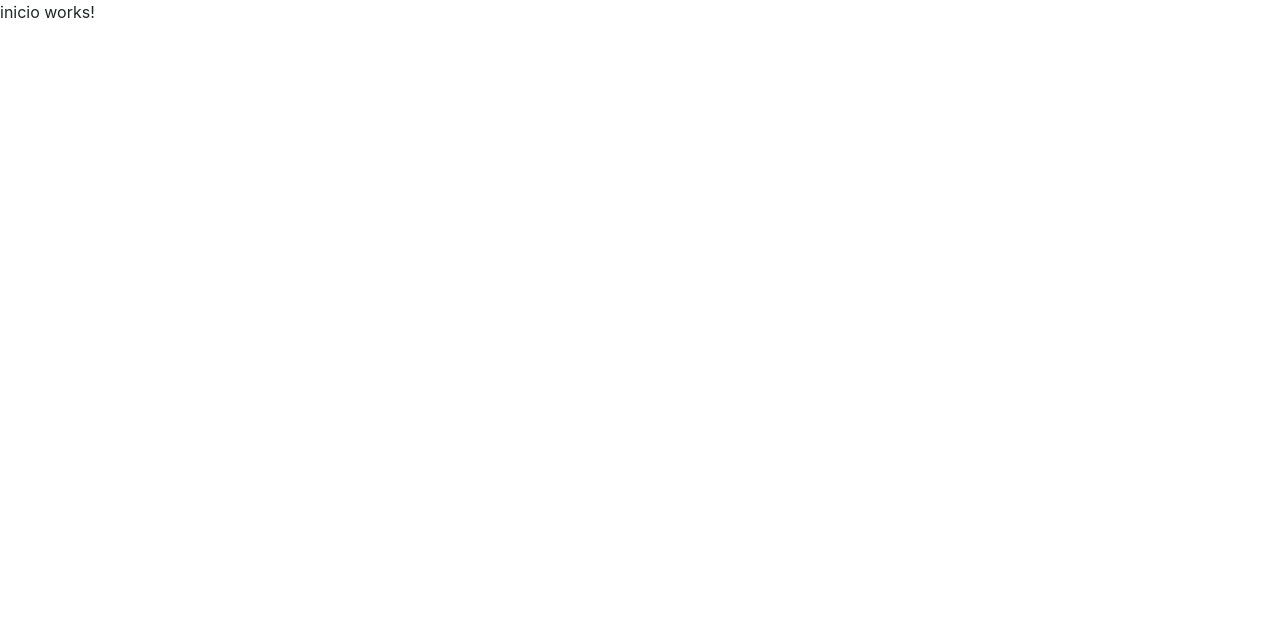
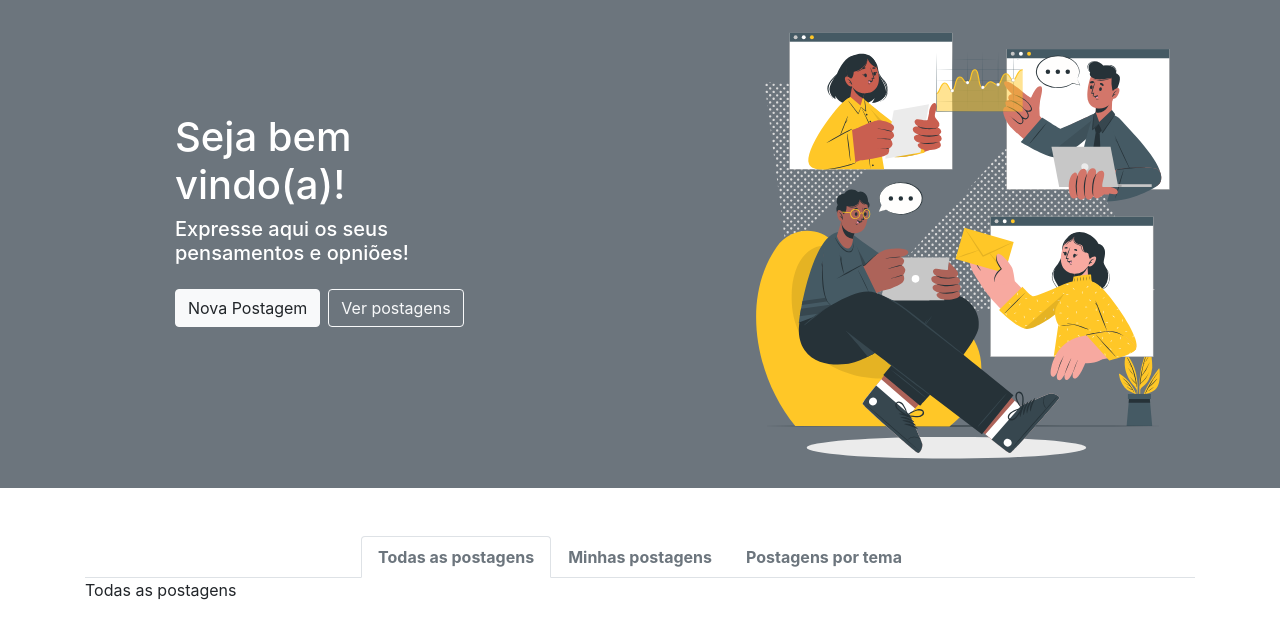
Before and after one commit to dbonach/personal-blog-frontend, an Angular app: page /inicio in a window 1280 px wide. Shown: the top 638 px of the page. Built offline with nearby package versions, Linux system fonts and the light colour scheme.

Commit message:
Add modal to create new blog posts

```diff
--- a/src/app/inicio/inicio.component.html
+++ b/src/app/inicio/inicio.component.html
@@ -1 +1,81 @@
-<p>inicio works!</p>
+<div class="container-fluid">
+  <div class="row bg-secondary d-flex align-items-center">
+    <div class="col-md-6">
+      <div class="row d-flex justify-content-center">
+        <div class="col-md-6 text-white">
+          <h1>Seja bem vindo(a)!</h1>
+          <h5>Expresse aqui os seus pensamentos e opniões!</h5>
+        </div>
+      </div>
+
+      <div class="row d-flex justify-content-center mt-3 mb-5">
+        <div class="col-md-6">
+          <button class="btn btn-light mr-2" data-toggle="modal" data-target="#novaPostagem">Nova Postagem</button>
+          <a class="btn btn-outline-light" href="#postagens">Ver postagens</a>
+        </div>
+      </div>
+    </div>
+    <div class="col-md-6 d-flex justify-content-center">
+      <img src="../../assets/img/remote-meeting.svg" alt="" width="80%">
+    </div>
+  </div>
+</div>
+
+<div class="container my-5" id="postagens">
+  <ul class="nav nav-tabs d-flex justify-content-center" id="myTab" role="tablist">
+    <li class="nav-item">
+      <a class="nav-link active text-secondary font-weight-bold" id="home-tab" data-toggle="tab" href="#todasPostagens"
+        role="tab" aria-controls="nav-todasPostagens" aria-selected="true">Todas as postagens</a>
+    </li>
+    <li class="nav-item">
+      <a class="nav-link text-secondary font-weight-bold" id="profile-tab" data-toggle="tab" href="#minhasPostagens"
+        role="tab" aria-controls="nav-minhasPostagens" aria-selected="false">Minhas postagens</a>
+    </li>
+    <li class="nav-item">
+      <a class="nav-link text-secondary font-weight-bold" id="contact-tab" data-toggle="tab" href="#postagemTema"
+        role="tab" aria-controls="nav-postagemTema" aria-selected="false">Postagens por tema</a>
+    </li>
+  </ul>
+  <div class="tab-content" id="myTabContent">
+    <div class="tab-pane fade show active" id="todasPostagens" role="tabpanel" aria-labelledby="home-tab">Todas as
+      postagens</div>
+    <div class="tab-pane fade" id="minhasPostagens" role="tabpanel" aria-labelledby="profile-tab">Minhas postagens</div>
+    <div class="tab-pane fade" id="postagemTema" role="tabpanel" aria-labelledby="contact-tab">Postagens por tema</div>
+  </div>
+</div>
+
+<!-- Modal -->
+<div class="modal fade" id="novaPostagem" tabindex="-1" role="dialog" aria-labelledby="exampleModalCenterTitle"
+  aria-hidden="true">
+  <div class="modal-dialog modal-dialog-centered" role="document">
+    <div class="modal-content">
+      <div class="modal-header">
+        <h5 class="modal-title" id="exampleModalLongTitle">Nova Postagem</h5>
+        <button type="button" class="close" data-dismiss="modal" aria-label="Close">
+          <span aria-hidden="true">&times;</span>
+        </button>
+      </div>
+      <div class="modal-body">
+        <div class="form-group">
+          <label for="titulo">titulo</label>
+          <input type="text" class="form-control" id="titulo" placeholder="Digite o título">
+        </div>
+        <div class="form-group">
+          <label for="texto">Texto</label>
+          <textarea name="texto" id="texto" rows="3" class="form-control"></textarea>
+        </div>
+        <div class="form-group">
+          <label for="texto">Escolha um tema ou <a routerLink="/tema" data-dismiss="modal">cadastre um novo
+              tema</a></label>
+          <select name="tema" id="tema" class="form-control">
+            <option value="">Temas</option>
+          </select>
+        </div>
+      </div>
+      <div class="modal-footer">
+        <button type="button" class="btn btn-danger" data-dismiss="modal">Cancelar</button>
+        <button type="button" class="btn btn-success">Save changes</button>
+      </div>
+    </div>
+  </div>
+</div>
--- a/src/app/inicio/inicio.component.ts
+++ b/src/app/inicio/inicio.component.ts
@@ -1,4 +1,6 @@
 import { Component, OnInit } from '@angular/core';
+import { Router } from '@angular/router';
+import { environment } from 'src/environments/environment';
 
 @Component({
   selector: 'app-inicio',
@@ -7,9 +9,12 @@ import { Component, OnInit } from '@angular/core';
 })
 export class InicioComponent implements OnInit {
 
-  constructor() { }
+  constructor(private router: Router) { }
 
   ngOnInit(): void {
+    if (environment.token === '') {
+      // alert('Sua sessão expirou, faça o login novamente.')
+    }
   }
 
 }
--- a/src/styles.css
+++ b/src/styles.css
@@ -1 +1,10 @@
 /* You can add global styles to this file, and also import other style files */
+html {
+  scroll-behavior: smooth;
+}
+.fs-54 {
+  font-size: 54pt;
+}
+.fs-18 {
+  font-size: 18pt;
+}
```
Also changed, not shown: src/assets/img/remote-meeting.svg (added).
